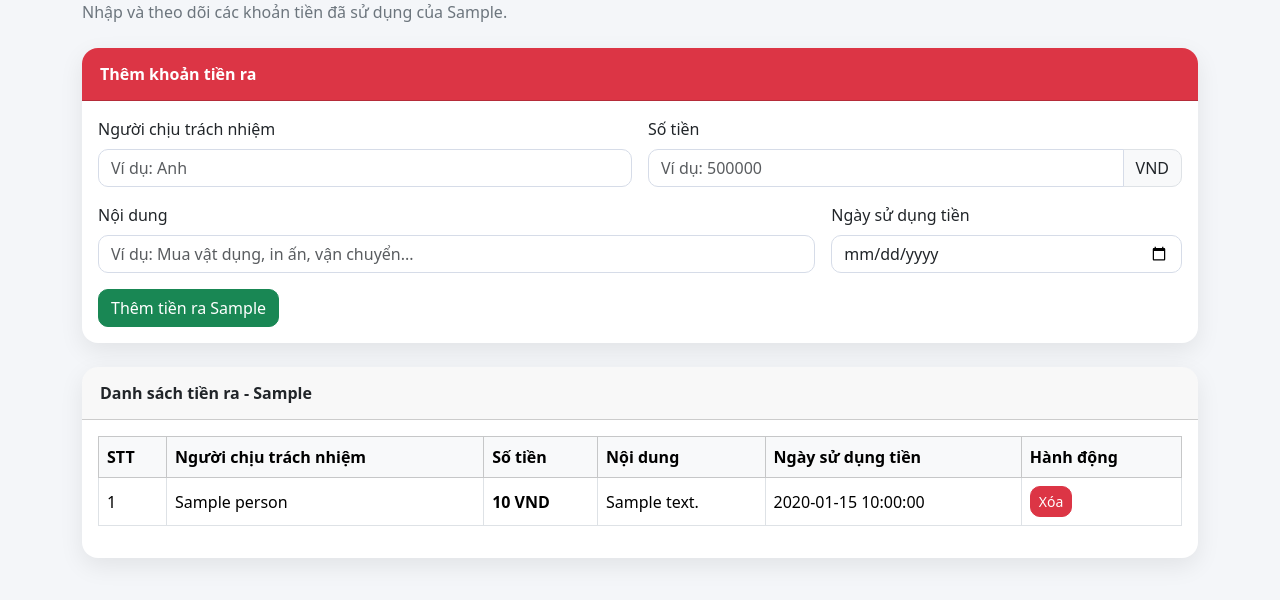
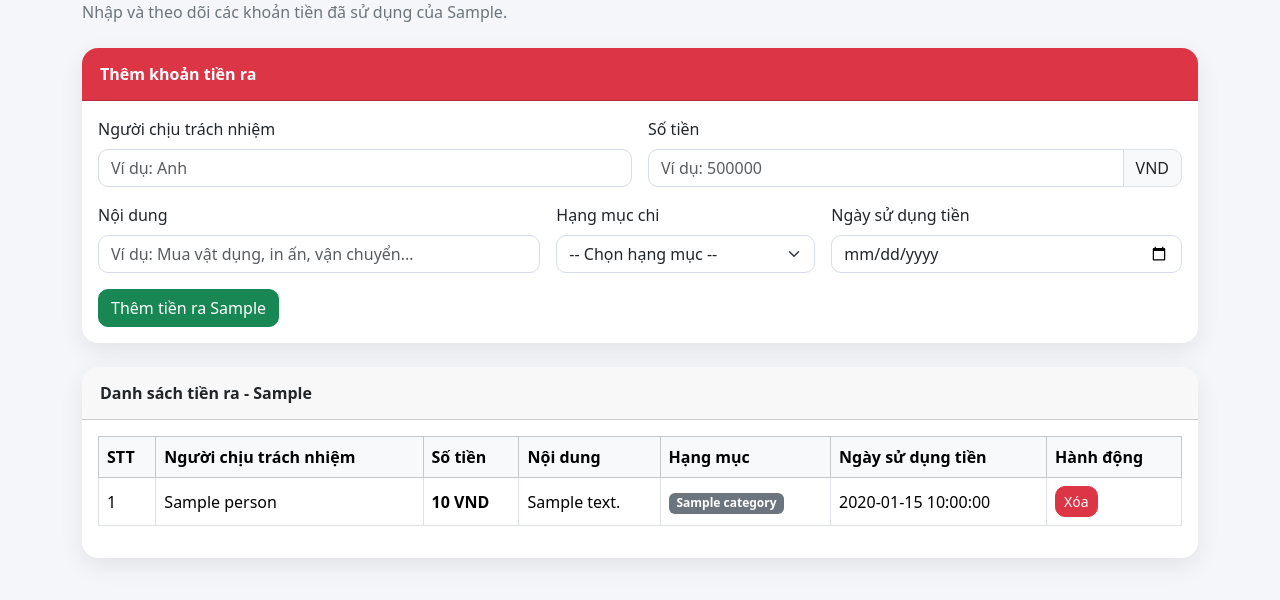
Before and after one commit to eloghcmut/Quy-CLB-ELOG, a Flask app: template templates/expense.html in a window 1280 px wide. Shown: the part 152-752 px from the top of the page. Run offline with Flask 3, Linux system fonts and the light colour scheme; the template is opened without the code that fills it: most values are stand-ins (such as "Sample title", 1, 10 or a date in 2020); one stand-in notice (Sample message) is shown; some libraries are stand-ins or nearby versions.

Commit message:
Update expense.html

```diff
--- a/templates/expense.html
+++ b/templates/expense.html
@@ -17,25 +17,59 @@
             <div class="row g-3">
                 <div class="col-md-6">
                     <label class="form-label">Người chịu trách nhiệm</label>
-                    <input type="text" name="person" class="form-control" placeholder="Ví dụ: Anh" required>
+                    <input
+                        type="text"
+                        name="person"
+                        class="form-control"
+                        placeholder="Ví dụ: Anh"
+                        required
+                    >
                 </div>
 
                 <div class="col-md-6">
                     <label class="form-label">Số tiền</label>
                     <div class="input-group">
-                        <input type="number" name="amount" class="form-control" placeholder="Ví dụ: 500000" min="0" required>
+                        <input
+                            type="number"
+                            name="amount"
+                            class="form-control"
+                            placeholder="Ví dụ: 500000"
+                            min="0"
+                            required
+                        >
                         <span class="input-group-text">VND</span>
                     </div>
                 </div>
 
-                <div class="col-md-8">
+                <div class="col-md-5">
                     <label class="form-label">Nội dung</label>
-                    <input type="text" name="description" class="form-control" placeholder="Ví dụ: Mua vật dụng, in ấn, vận chuyển..." required>
+                    <input
+                        type="text"
+                        name="description"
+                        class="form-control"
+                        placeholder="Ví dụ: Mua vật dụng, in ấn, vận chuyển..."
+                        required
+                    >
+                </div>
+
+                <div class="col-md-3">
+                    <label class="form-label">Hạng mục chi</label>
+                    <select name="category" class="form-select" required>
+                        <option value="" disabled selected>-- Chọn hạng mục --</option>
+                        {% for category in expense_categories %}
+                            <option value="{{ category }}">{{ category }}</option>
+                        {% endfor %}
+                    </select>
                 </div>
 
                 <div class="col-md-4">
                     <label class="form-label">Ngày sử dụng tiền</label>
-                    <input type="date" name="date" class="form-control" required>
+                    <input
+                        type="date"
+                        name="date"
+                        class="form-control"
+                        required
+                    >
                 </div>
             </div>
 
@@ -61,6 +95,7 @@
                     <th>Người chịu trách nhiệm</th>
                     <th>Số tiền</th>
                     <th>Nội dung</th>
+                    <th>Hạng mục</th>
                     <th>Ngày sử dụng tiền</th>
                     <th>Hành động</th>
                 </tr>
@@ -73,6 +108,11 @@
                     <td>{{ item.person }}</td>
                     <td class="money expense-money">{{ item.amount | vnd }}</td>
                     <td>{{ item.description }}</td>
+                    <td>
+                        <span class="badge bg-secondary">
+                            {{ item.category or 'Khác' }}
+                        </span>
+                    </td>
                     <td>{{ item.date }}</td>
                     <td>
                         <form
@@ -88,7 +128,7 @@
                 </tr>
                 {% else %}
                 <tr>
-                    <td colspan="6" class="text-center text-muted">
+                    <td colspan="7" class="text-center text-muted">
                         Chưa có dữ liệu tiền ra cho {{ selected_gen }}.
                     </td>
                 </tr>
```
